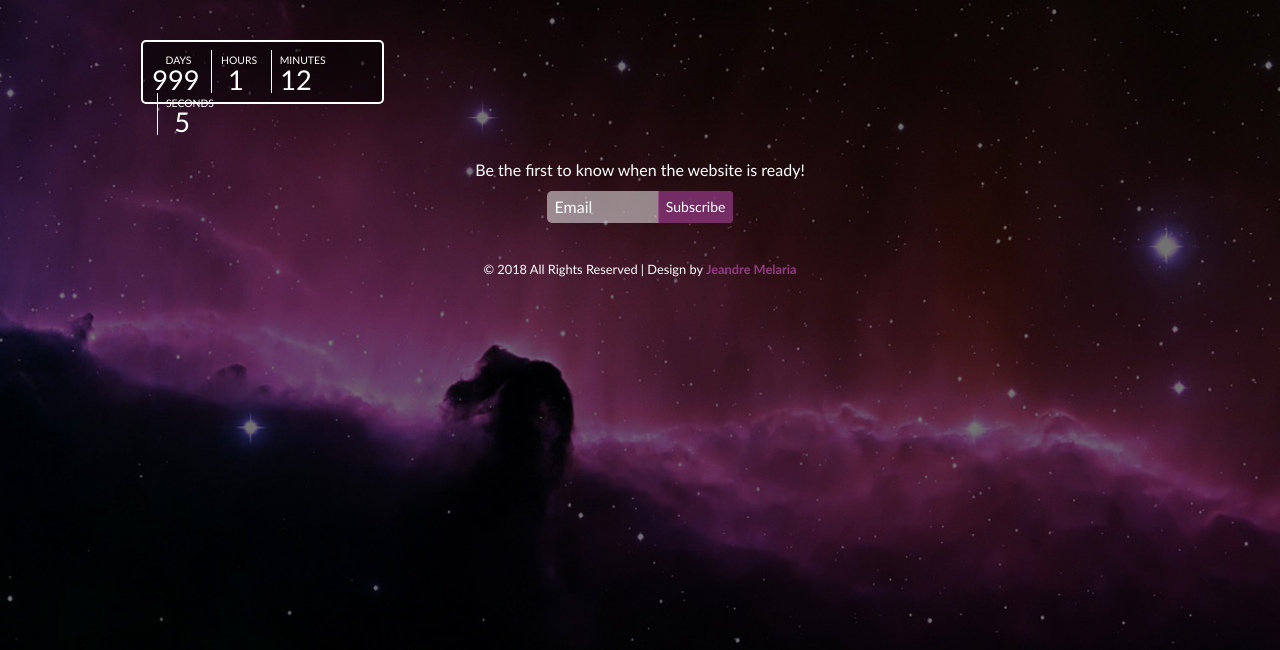
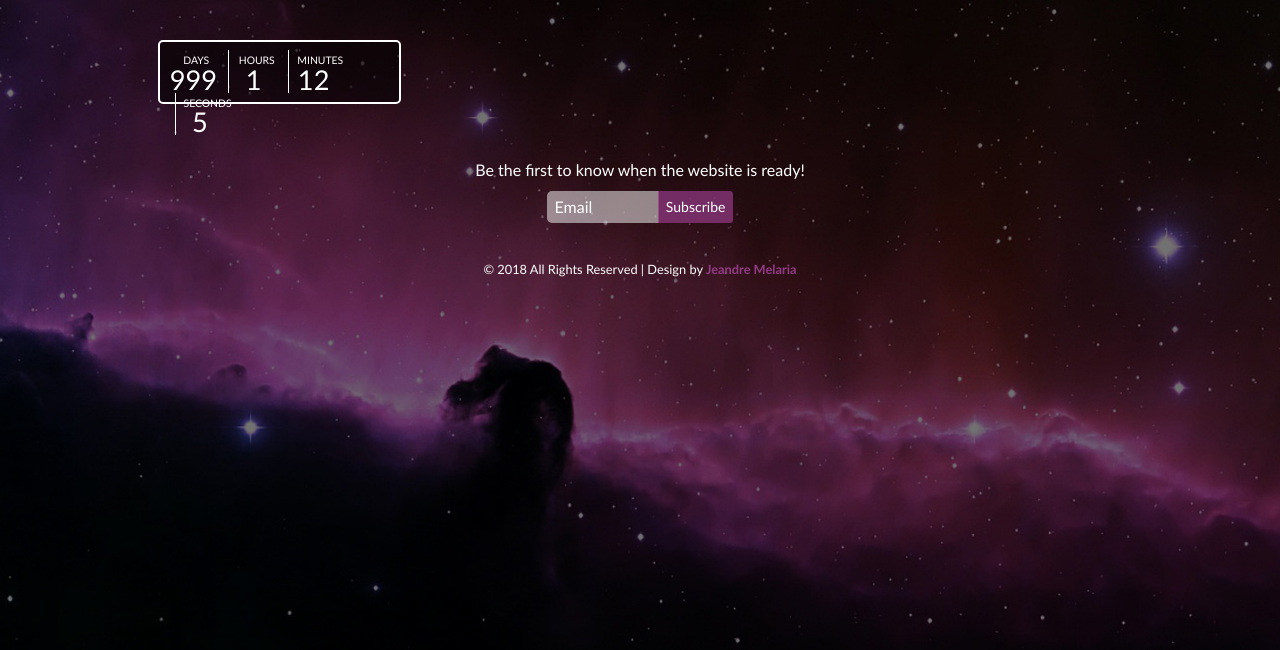
Before and after one commit to jeandremelaria/landing-page--coming-soon, a website: page src/index.html in a window 1280 px wide. Shown: the part 150-800 px from the top of the page. Drawn offline with nearby package versions, Linux system fonts and the light colour scheme; files that its build step writes are made by us from their sources; files whose address does not match are found by name.

Commit message:
Added media query min-width: 425px

```diff
--- a/src/css/helpers/_mediaQueries.scss
+++ b/src/css/helpers/_mediaQueries.scss
@@ -216,6 +216,15 @@
     margin-left:0.4rem;
   }
 }
+
+/* ========================================== MIN-WIDTH 425 PX ========================================== */
+@media only screen and (min-width: 425px){
+  .countdownTimer {
+    margin-left:1.5rem;
+  }
+}
+
+
 /* ========================================== MAX-WIDTH 375 PX ========================================== */
 // @media only screen and (min-width:321px) and (max-width:376px){
 
```
Also changed, not shown: build/css/main.css, src/css/main.css, 1 other file.
